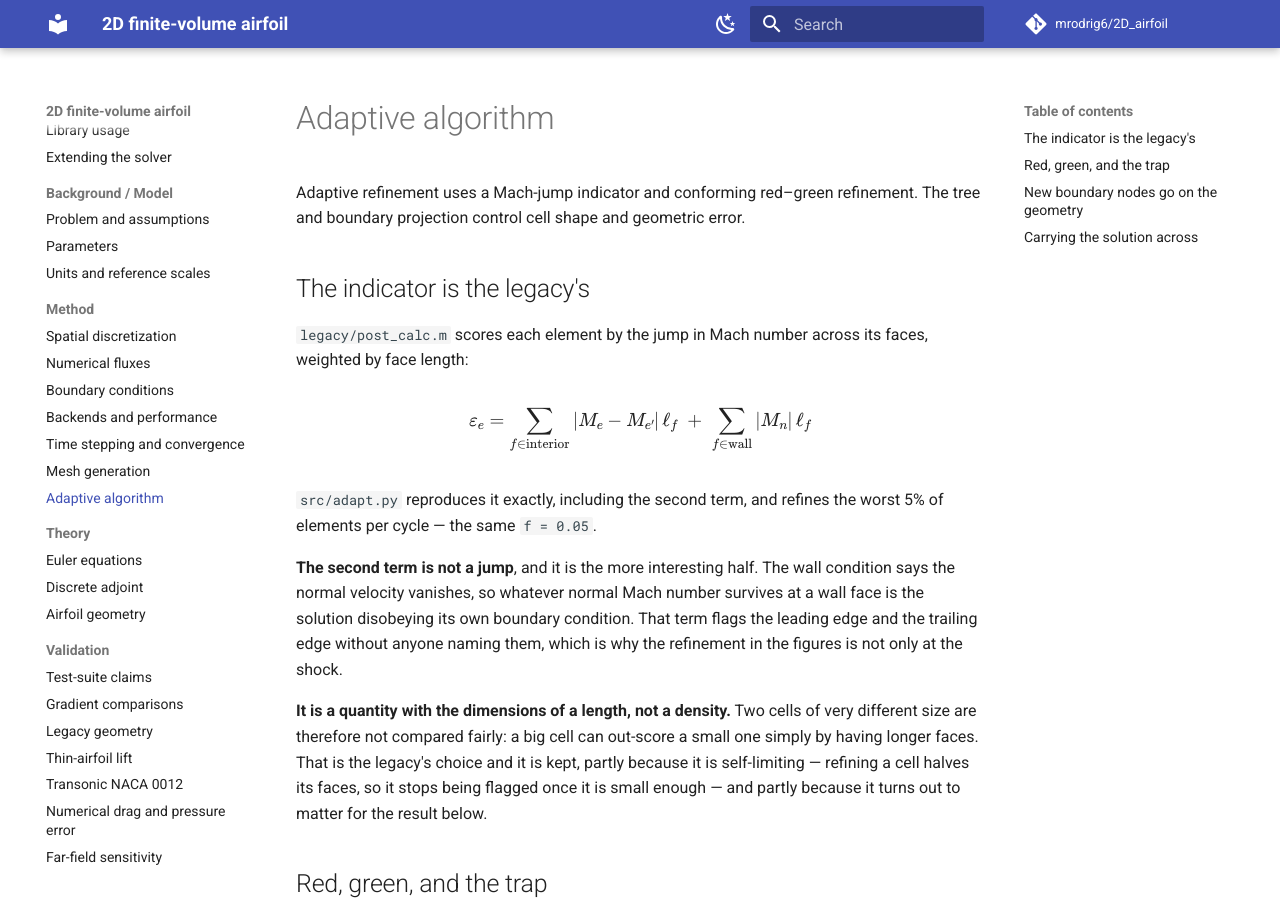
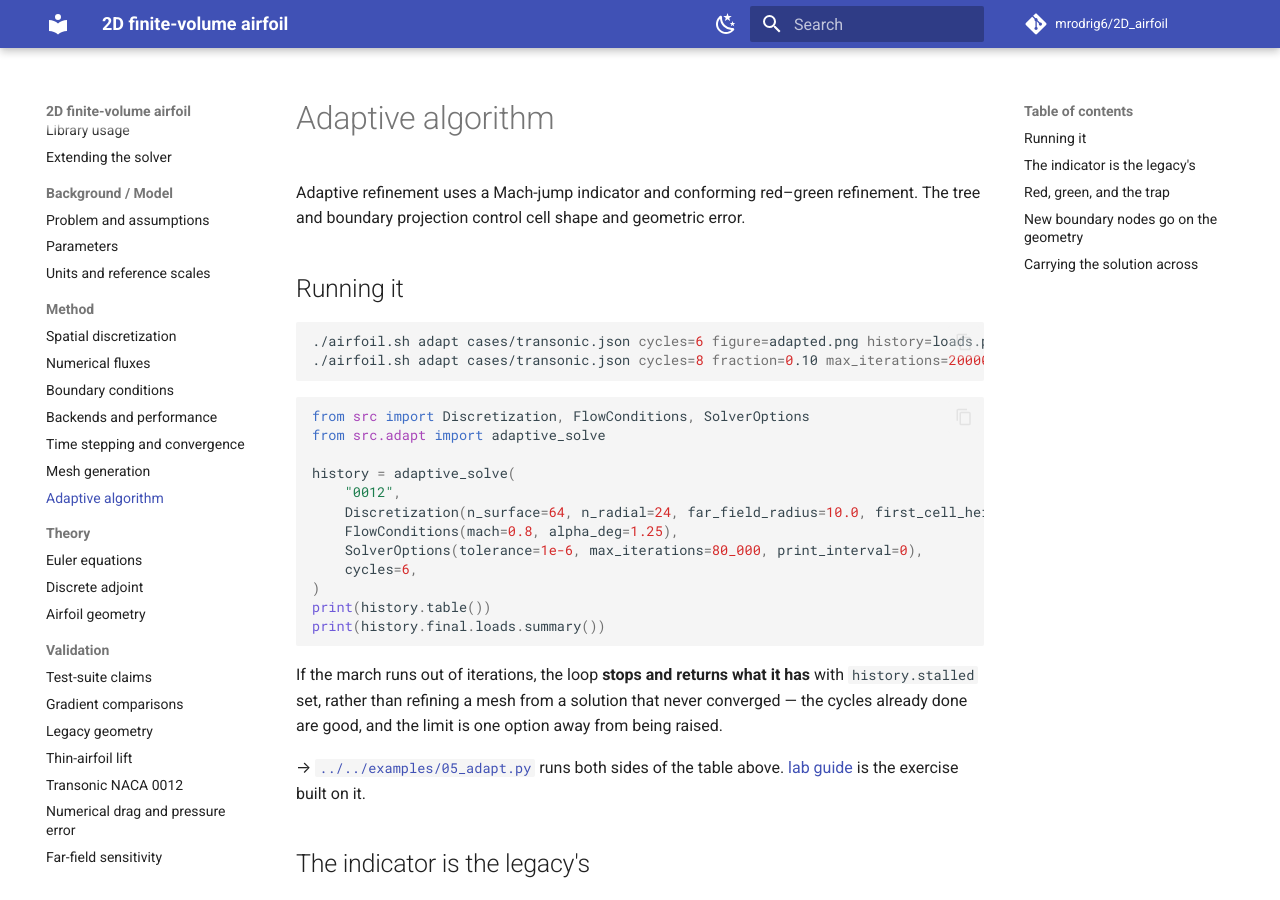
Before and after one commit to mrodrig6/2D_airfoil, an MkDocs documentation site: the page built from docs/method/adaptation.md, in a window 1280 px wide and 900 px high. Built offline with MkDocs 1.6.1 and Material for MkDocs 9.7.7, drawn with Linux system fonts in a browser that asks for light colours; comment, search, counter and statistics services are not loaded.

Commit message:
Merge the running adaptation page into the adaptive algorithm page
The how-to for adaptive refinement and the algorithm it runs were two
pages on one feature. The how-to now sits under "Running it" at the top
of the algorithm page, with its content and example unchanged, and the
nav, the README table and the cross-references point at the merged
page. running/adaptation.md is removed.

Co-Authored-By: mrodrig6 <mrodrig6@gmail.com>
Claude-Session: https://claude.ai/code/session_01TFjpFwX4enWd1Mq3H79C1t

````diff
--- a/docs/method/adaptation.md
+++ b/docs/method/adaptation.md
@@ -1,6 +1,37 @@
 # Adaptive algorithm
 
 Adaptive refinement uses a Mach-jump indicator and conforming red–green refinement. The tree and boundary projection control cell shape and geometric error.
+
+## Running it
+
+```bash
+./airfoil.sh adapt cases/transonic.json cycles=6 figure=adapted.png history=loads.png
+./airfoil.sh adapt cases/transonic.json cycles=8 fraction=0.10 max_iterations=200000
+```
+
+```python
+from src import Discretization, FlowConditions, SolverOptions
+from src.adapt import adaptive_solve
+
+history = adaptive_solve(
+    "0012",
+    Discretization(n_surface=64, n_radial=24, far_field_radius=10.0, first_cell_height=0.02),
+    FlowConditions(mach=0.8, alpha_deg=1.25),
+    SolverOptions(tolerance=1e-6, max_iterations=80_000, print_interval=0),
+    cycles=6,
+)
+print(history.table())
+print(history.final.loads.summary())
+```
+
+If the march runs out of iterations, the loop **stops and returns what it has**
+with `history.stalled` set, rather than refining a mesh from a solution that
+never converged — the cycles already done are good, and the limit is one option
+away from being raised.
+
+→ [`../../examples/05_adapt.py`](../../examples/05_adapt.py) runs both sides of the
+table above. [lab guide](../running/lab-guide.md#lab-6--spending-cells-where-they-matter) is the
+exercise built on it.
 
 ## The indicator is the legacy's
 
--- a/mkdocs.yml
+++ b/mkdocs.yml
@@ -71,7 +71,6 @@ nav:
       - "Generating meshes": running/meshing.md
       - "Importing meshes": running/mesh-import.md
       - "Plotting": running/plotting.md
-      - "Adaptive refinement": running/adaptation.md
       - "Aerodynamics lab": running/lab-guide.md
   - "Python API":
       - "Library usage": api/package.md
````
Also changed, not shown: README.md (+1 -1 lines), docs/README.md (+0 -1 lines), docs/method/meshing.md (+1 -1 lines), docs/reference/history.md (+1 -1 lines), docs/running/adaptation.md (deleted, +0 -34 lines).
